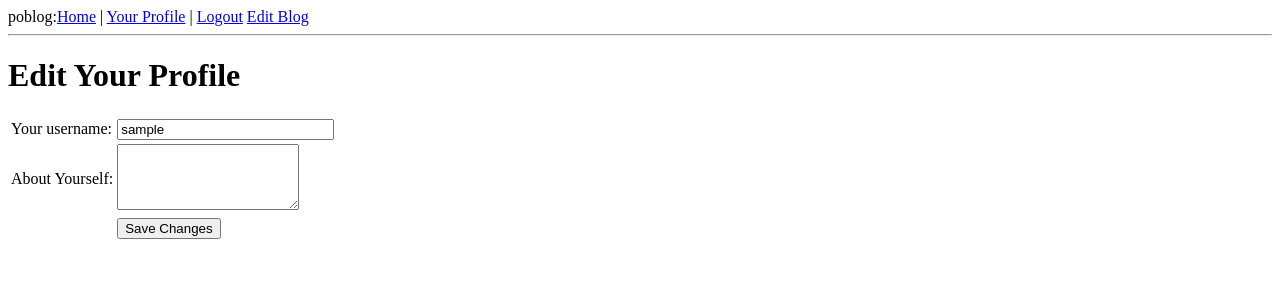
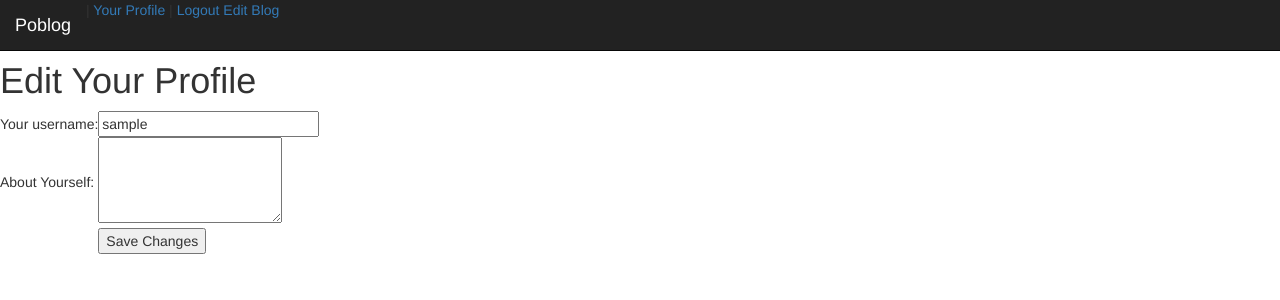
Before and after one commit to hpf0532/poblog, a Flask app: page /edit in a window 1280 px wide. Shown: the top 300 px of the page. Run offline with Flask 2, Linux system fonts and the light colour scheme; the visitor is signed in with stand-in values (Sample User, id 1); data comes from the database, SQL or seed files in the repository; some libraries are stand-ins or nearby versions.

Commit message:
base html

```diff
--- a/app/templates/base.html
+++ b/app/templates/base.html
@@ -2,6 +2,8 @@
 <html lang="en">
 <head>
     <meta charset="UTF-8">
+    <link rel="icon" href="/static/favicon.ico">
+    <link href="https://cdn.bootcss.com/bootstrap/3.3.7/css/bootstrap.min.css" rel="stylesheet">
     <script src="/static/ckeditor/ckeditor.js"></script>
 
 
@@ -12,6 +14,32 @@
     {% endif %}
 </head>
 <body>
+    <nav class="navbar navbar-inverse navbar-fixed-top">
+      <div class="container-fluid">
+        <div class="navbar-header">
+          <button type="button" class="navbar-toggle collapsed" data-toggle="collapse" data-target="#navbar" aria-expanded="false" aria-controls="navbar">
+            <span class="sr-only">Toggle navigation</span>
+            <span class="icon-bar"></span>
+            <span class="icon-bar"></span>
+            <span class="icon-bar"></span>
+          </button>
+          <a class="navbar-brand" href="/index">Poblog</a>
+        </div>
+        <div id="navbar" class="collapse navbar-collapse">
+            <ul class="nav navbar-nav" style="float:right;">
+         {% if g.user.is_anonymous() %}
+            <li class="nav-item"><a href="{{ url_for('login') }}">登录</a></li>
+            <li class="nav-item"><a href="{{ url_for('register') }}">注册</a></li>
+         {% endif %}
+          </ul>
+            {% if g.user.is_authenticated() %}
+     | <a href="{{ url_for('user', username = g.user.username) }}">Your Profile</a>
+     | <a href="{{ url_for('logout') }}">Logout</a>
+        <a href="{{ url_for('editblog') }}", style="margin-right:10px">Edit Blog</a>
+        {% endif %}
+        </div><!--/.nav-collapse -->
+      </div>
+    </nav>
     <div>poblog:<a href="/index">Home</a>
         {% if g.user.is_authenticated() %}
      | <a href="{{ url_for('user', username = g.user.username) }}">Your Profile</a>
@@ -19,6 +47,7 @@
         <a href="{{ url_for('editblog') }}", style="margin-right:10px">Edit Blog</a>
         {% endif %}
     </div>
+
     <hr>
     {% with messages = get_flashed_messages() %}
     {% if messages %}
@@ -37,5 +66,7 @@
     </ul>
     {% block content %}{% endblock %}
 
+    <script src="https://cdn.bootcss.com/jquery/1.12.4/jquery.min.js"></script>
+    <script src="https://cdn.bootcss.com/bootstrap/3.3.7/js/bootstrap.min.js"></script>
 </body>
 </html>
--- a/config.py
+++ b/config.py
@@ -6,7 +6,7 @@ SECRET_KEY = 'Just-guess'
 MYSQL_DB = 'poblog'
 MYSQL_USER = 'poblog'
 MYSQL_PASSWD = '111111'
-MYSQL_HOST = '192.168.1.162'
+MYSQL_HOST = '172.16.100.62'
 MYSQL_PORT = 3306
 
 basedir = os.path.abspath(os.path.dirname(__file__))
```
Also changed, not shown: app/static/favicon.ico (added).
